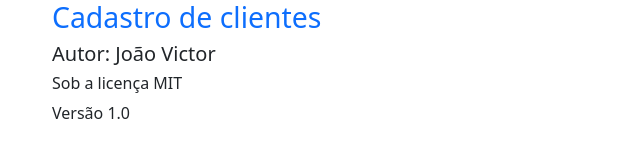
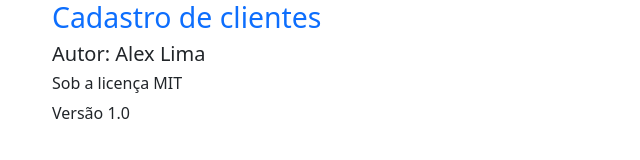
Before and after one commit to AlexsLima17/Cadastro-Clientes, an Electron app: page src/views/sobre.html in a window 800 px wide. Shown: the full height of the page, 0-640 px from the left. Drawn offline with Linux system fonts and the light colour scheme.

Commit message:
cadastro-clientes

```diff
--- a/src/views/sobre.html
+++ b/src/views/sobre.html
@@ -16,7 +16,7 @@
 <body>
     <div class="container">
         <h2 class="text-primary">Cadastro de clientes</h2>
-        <h5>Autor: João Victor</h5>
+        <h5>Autor: Alex Lima</h5>
         <h6>Sob a licença MIT</h6>
         <p>Versão 1.0</p>
     </div>
```
